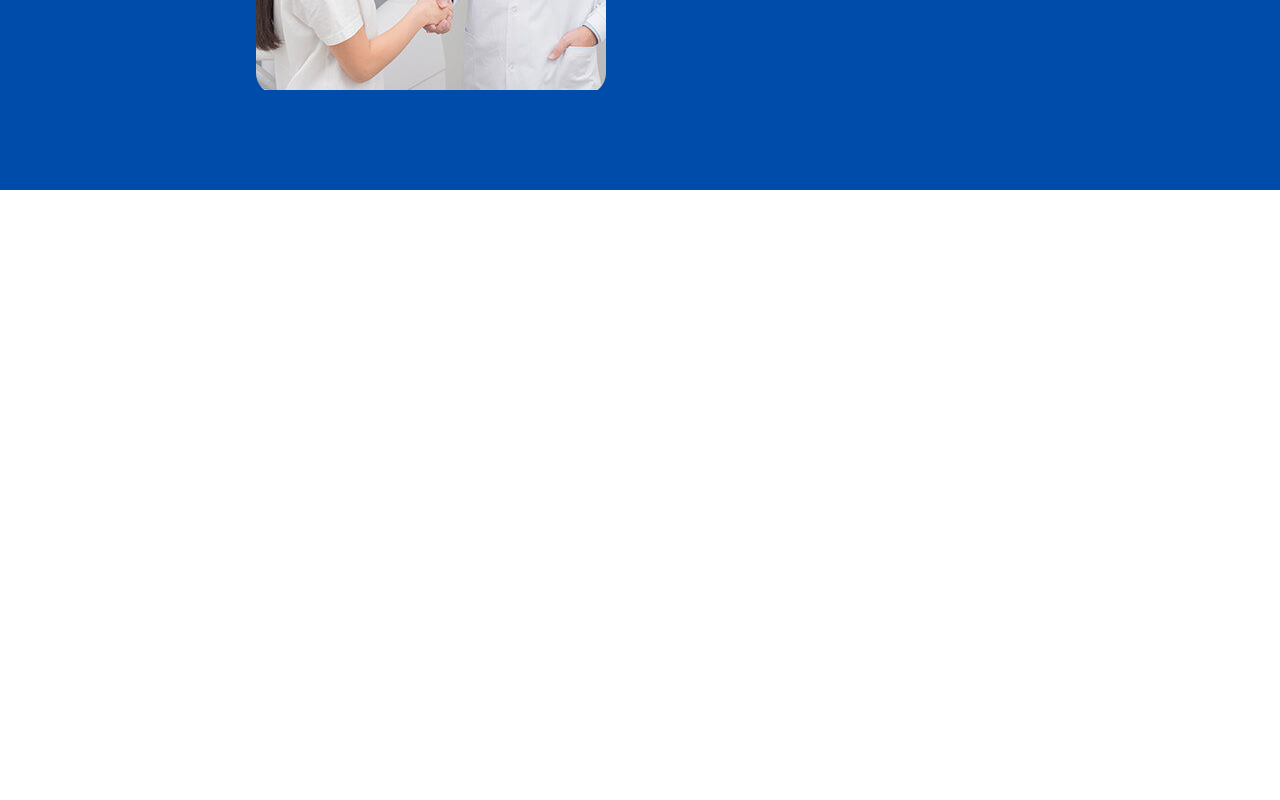
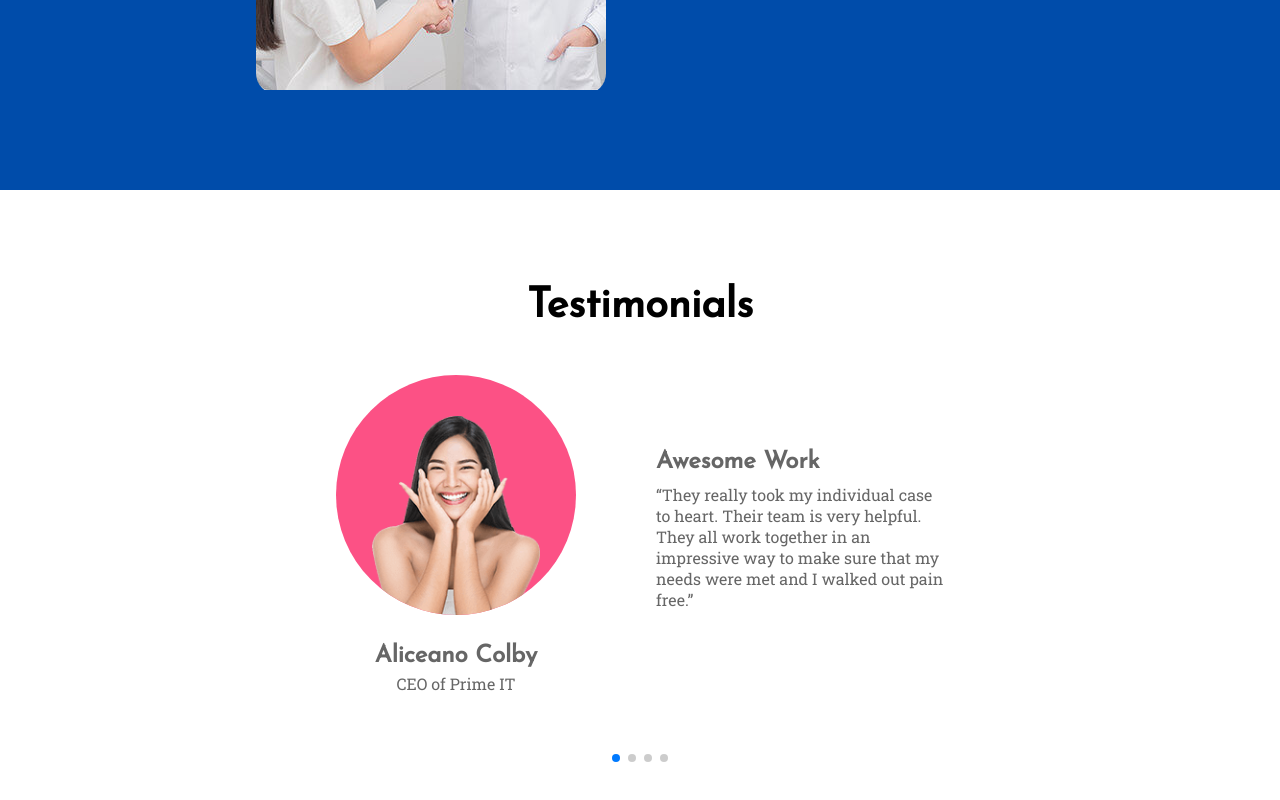
Before and after one commit to wakar-malik/dentist-website, a React (Vite) app: page / in a window 1280 px wide. Shown: the part 5810-6610 px from the top of the page. Before the commit the page ends 6000 px from the top, so only its background shows below. Built offline with nearby package versions, Linux system fonts and the light colour scheme.

Commit message:
created testimonials section

```diff
--- a/package.json
+++ b/package.json
@@ -12,7 +12,8 @@
   "dependencies": {
     "react": "^18.2.0",
     "react-dom": "^18.2.0",
-    "react-icons": "^4.10.1"
+    "react-icons": "^4.10.1",
+    "swiper": "^10.2.0"
   },
   "devDependencies": {
     "@types/react": "^18.2.15",
--- a/src/App.jsx
+++ b/src/App.jsx
@@ -4,6 +4,7 @@ import Welcome from "./section/Welcome/Welcome";
 import Treatment from "./section/Treatment/Treatment";
 import Dentist from "./section/Dentist/Dentist";
 import Gallery from "./section/Gallery/Gallery";
+import Testimonials from "./section/Testimonials/Testimonials";
 
 function App() {
   return (
@@ -13,6 +14,7 @@ function App() {
       <Treatment />
       <Dentist />
       <Gallery />
+      <Testimonials />
     </>
   );
 }
--- a/src/constants/Images.jsx
+++ b/src/constants/Images.jsx
@@ -17,6 +17,7 @@ import treatment6 from "../assets/images/asset-25.svg";
 import dentist1 from "../assets/images/asset-26.png";
 import dentist2 from "../assets/images/asset-27.png";
 import dentist3 from "../assets/images/asset-28.png";
+import testimonial from "../assets/images/asset-35.png";
 import gallery1 from "../assets/images/gallery-1.jpeg";
 import gallery2 from "../assets/images/gallery-2.jpeg";
 import gallery3 from "../assets/images/gallery-3.jpeg";
@@ -48,4 +49,5 @@ export default {
   gallery3,
   gallery4,
   gallery5,
+  testimonial,
 };
--- /dev/null
+++ b/src/section/Testimonials/Testimonials.jsx
@@ -0,0 +1,94 @@
+import Section from "../../components/Section/Section";
+import styles from "./Testimonials.module.css";
+import IMAGES from "../../constants/Images";
+import { Swiper, SwiperSlide } from "swiper/react";
+import "swiper/css";
+import Image from "../../components/Image/Image";
+import { Pagination } from "swiper/modules";
+import "swiper/css/pagination";
+
+const testimonialData = [
+  {
+    img: IMAGES.testimonial,
+    name: "Aliceano Colby",
+    profession: "CEO of Prime IT",
+    heading: "Awesome Work",
+    description:
+      "“They really took my individual case to heart. Their team is very helpful. They all work together in an impressive way to make sure that my needs were met and I walked out pain free.”",
+  },
+  {
+    img: IMAGES.dentist1,
+    name: "Darry Milin",
+    profession: "CTO of Prime IT",
+    heading: "Awesome Work",
+    description:
+      "“They really took my individual case to heart. Their team is very helpful. They all work together in an impressive way to make sure that my needs were met and I walked out pain free.”",
+  },
+  {
+    img: IMAGES.dentist2,
+    name: "Salman Ahmed",
+    profession: "HOD of Prime IT",
+    heading: "Awesome Work",
+    description:
+      "“They really took my individual case to heart. Their team is very helpful. They all work together in an impressive way to make sure that my needs were met and I walked out pain free.”",
+  },
+  {
+    img: IMAGES.dentist3,
+    name: "Darry Milin",
+    profession: "HOD of Prime IT",
+    heading: "Awesome Work",
+    description:
+      "“They really took my individual case to heart. Their team is very helpful. They all work together in an impressive way to make sure that my needs were met and I walked out pain free.”",
+  },
+];
+
+function Testimonials() {
+  return (
+    <Section
+      className={`${styles.testimonialSection} globalWidth globalPadding`}
+    >
+      <h1 className={styles.testimonialSectionHeading}>Testimonials</h1>
+      <div className={styles.swiperContainer}>
+        <Swiper
+          modules={[Pagination]}
+          spaceBetween={50}
+          slidesPerView={1}
+          pagination={{ clickable: true }}
+          scrollbar={{ draggable: true }}
+        >
+          {testimonialData.map((testimonial) => (
+            <SwiperSlide>
+              <div className={styles.testimonialCard}>
+                <div className={styles.testimonialCardLeft}>
+                  <div className={styles.testimonialCardImgContainer}>
+                    <Image
+                      src={testimonial.img}
+                      alt="testimonial-img"
+                      className={styles.testimonialCardImg}
+                    />
+                  </div>
+                  <h1 className={styles.testimonialCardName}>
+                    {testimonial.name}
+                  </h1>
+                  <p className={styles.testimonialCardProfession}>
+                    {testimonial.profession}
+                  </p>
+                </div>
+                <div className={styles.testimonialCardRight}>
+                  <h1 className={styles.testimonialCardHeading}>
+                    {testimonial.heading}
+                  </h1>
+                  <p className={styles.testimonialCardDescription}>
+                    {testimonial.description}
+                  </p>
+                </div>
+              </div>
+            </SwiperSlide>
+          ))}
+        </Swiper>
+      </div>
+    </Section>
+  );
+}
+
+export default Testimonials;
--- /dev/null
+++ b/src/section/Testimonials/Testimonials.module.css
@@ -0,0 +1,69 @@
+/* testimonial section css */
+
+.testimonialSection .testimonialSectionHeading {
+  text-align: center;
+  font-size: 2.6rem;
+  color: var(--black);
+  font-family: var(--josefinRegular);
+}
+
+/* swiper css */
+.swiperContainer {
+  margin-top: 3rem;
+}
+
+/* testimonial card css */
+.testimonialCard {
+  display: flex;
+  align-items: center;
+  justify-content: space-between;
+  padding: 0 5rem;
+  margin-bottom: 5rem;
+}
+
+.testimonialCard .testimonialCardLeft {
+  display: flex;
+  flex-direction: column;
+  align-items: center;
+  margin-right: 5rem;
+}
+
+.testimonialCard .testimonialCardLeft .testimonialCardImgContainer {
+  height: 15rem;
+  width: 15rem;
+  border-radius: 100%;
+  background-color: var(--pink);
+  position: relative;
+  overflow: hidden;
+  margin-bottom: 1.8rem;
+}
+
+.testimonialCard
+  .testimonialCardLeft
+  .testimonialCardImgContainer
+  .testimonialCardImg {
+  position: absolute;
+  bottom: 0;
+  left: 50%;
+  transform: translateX(-50%);
+  width: 70%;
+}
+
+.testimonialCard .testimonialCardLeft .testimonialCardName {
+  font-family: var(--josefinRegular);
+  margin-bottom: 0.3rem;
+}
+
+.testimonialCard .testimonialCardLeft .testimonialCardProfession {
+  font-family: var(--robotoSlabRegular);
+}
+
+.testimonialCard .testimonialCardRight .testimonialCardHeading {
+  font-family: var(--josefinRegular);
+  margin-bottom: 0.6rem;
+}
+
+.testimonialCard .testimonialCardRight .testimonialCardDescription {
+  font-family: var(--robotoSlabRegular);
+  margin-bottom: 0.6rem;
+}
```
Also changed, not shown: src/assets/images/asset-35.png (renamed from src/assets/images/asset 35.png), 1 other file (tests, documents, lock files or other folders).
